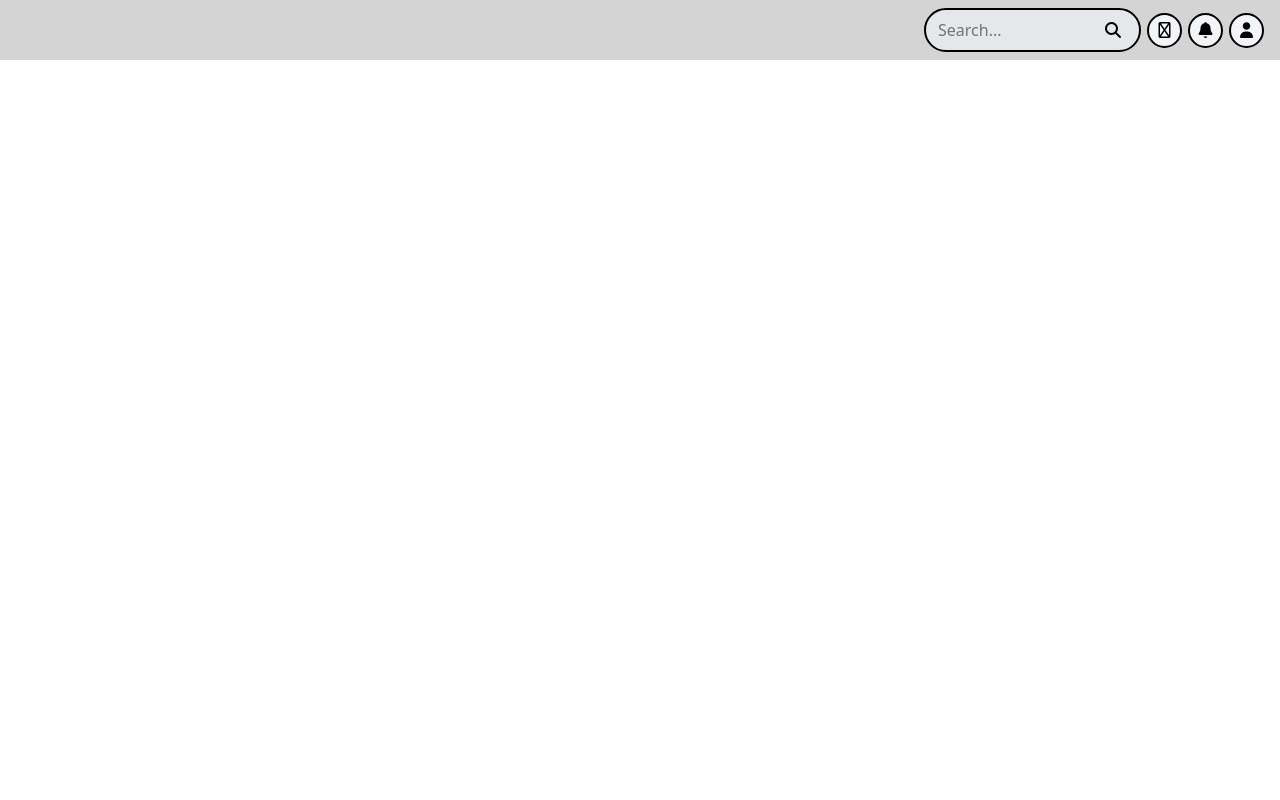
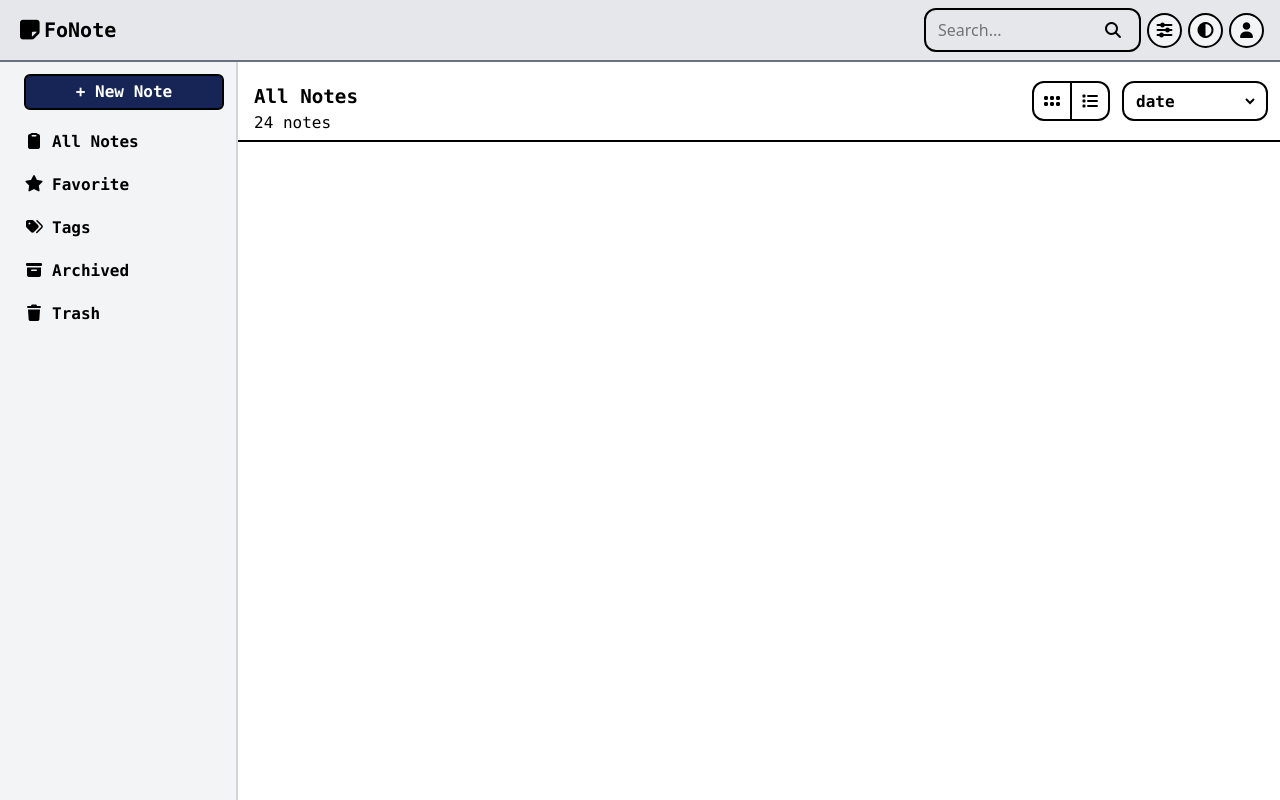
Before and after one commit to kindaMid72/Dotify, a React (Vite) app: page / in a window 1280 px wide. Built offline with nearby package versions, Linux system fonts and the light colour scheme.

Commit message:
fix the layout issues

```diff
--- a/src/App.jsx
+++ b/src/App.jsx
@@ -1,13 +1,23 @@
 import { useState, StrictMode } from 'react';
 import Navbar from './navbar.jsx';
 import { BrowserRouter } from 'react-router-dom';
+import Side_Panel from './Side_Panel.jsx';
+import Main_Page from './Main_Page.jsx';
 function App() {
 
   return (
     <>
     <StrictMode>
       <BrowserRouter>
-        <Navbar />
+        <div className='flex flex-col h-screen'>
+          <Navbar/>
+          <div className='flex flex-1'>
+            <Side_Panel/>
+            <Main_Page/>
+          </div>
+        </div>
+
+
       </BrowserRouter>
     </StrictMode>
     </>
--- /dev/null
+++ b/src/Main_Page.jsx
@@ -0,0 +1,29 @@
+import { useEffect, useState } from "react";
+
+export default () =>{
+    return(
+    <>
+        <div id="Header" className="flex items-center w-full h-20 border-b-2 border-black">
+            <div className="pl-4 pt-4 flex-1"> {/* category section */}
+                <h1 className="text-[1.2em] font-bold font-mono">All Notes</h1> {/* based on sidebar selection */}
+                <p className="font-mono">24 notes</p> {/* based on the number of notes available on that category */}
+             </div>
+
+            <div className="flex border-2 border-black h-[40px] justify-around items-center rounded-xl"> {/* view mode section (grid/list) */}
+                <i className="fa-solid fa-grip m-2 px-0.5"></i>
+                <div className="h-full border-black border-r-2 w-[0.5px]"></div>
+                <i className="fa-solid fa-list m-2 px-0.5"></i>
+            </div>
+            <div className="px-2 mx-3 border-2 border-black rounded-xl h-[40px] flex justify-center items-center">{/* sort section */}
+                <select className="outline-none font-mono font-bold ">
+                    <option value="date">date</option>
+                    <option value="last edited">last edited</option>
+                    <option value="date">date</option>
+                </select>
+            </div>
+        </div>
+
+
+
+    </>)
+}
--- /dev/null
+++ b/src/Side_Panel.jsx
@@ -0,0 +1,22 @@
+import {useState, useEffect} from 'react';
+
+function Side_Panel () {
+
+
+    return <>
+        <div className='p-3 w-[250px] flex flex-col items-center border-gray-300 border-r-2 pl-6 [&_*]:mb-2 [&_*]:font-mono [&_*]:font-extrabold [&_*]:cursor-pointer bg-gray-100'>
+            <button className='border-2 w-full border-black rounded-md px-2 py-1 bg-blue-950 text-white font-mono font-[900] !mb-5'>+ New Note</button>
+            <ol className=' flex flex-col justify-start w-[200px] items-start gap-2 flex-grow [&_i]:mr-2'>
+                <li><i className="fa-solid fa-clipboard"></i>All Notes</li>
+                <li><i className="fa-solid fa-star"></i>Favorite</li>
+                <li><i className="fa-solid fa-tags"></i>Tags</li>
+                <li><i className="fa-solid fa-box-archive"></i>Archived</li>
+                <li className=''><i className="fa-solid fa-trash"></i>Trash</li>
+            </ol>
+        </div>
+
+
+    </>
+}
+
+export default Side_Panel;
--- a/src/navbar.jsx
+++ b/src/navbar.jsx
@@ -3,25 +3,31 @@ import {Link} from 'react-router-dom';
 
 function Navbar (props) {
     return <>
-    <nav id="container" className="p-2 pr-4 bg-neutral-300">
+    <nav id="container" className="p-2 pr-4 bg-gray-200 border-b-[2px] border-gray-500">
         <ol className=" flex justify-end items-center gap-1.5">
-            <li className="group border-2 border-black p-2 rounded-full flex justify-center items-center pl-3 pr-1  focus-within:bg-gray-100 bg-gray-200">{/* place holder */}
-                <input
-                type="text"
-                className="outline-none w-[165px] focus:bg-gray-100"
-                placeholder="Search..."></input>
-                <button className="mr-3 group-focus-within:bg-gray-100">
-                    <i className="fa-solid fa-magnifying-glass"></i>
-                </button>
+            <li className="flex justify-start items-center flex-1 pl-4">
+                <i class="fa-solid fa-note-sticky pr-3 scale-[1.4] "></i>
+                <p className="font-bold text-xl font-mono">FoNote</p>
+            </li>
+            <li className="group border-2 border-black p-2 rounded-xl flex justify-center items-center pl-3 pr-1  focus-within:bg-gray-100 bg-gray-200 transition-colors duration-300 ease-in-out">{/* place holder */}
+                <form>
+                    <input
+                    type="text"
+                    className="outline-none w-[165px] focus:bg-gray-100 transition-colors duration-300 ease-in-out"
+                    placeholder="Search..."></input>
+                    <button type="submit" className="mr-3 group-focus-within:bg-gray-100 transition-colors duration-300 ease-in-out">
+                        <i className="fa-solid fa-magnifying-glass"></i>
+                    </button>
+                </form>
             </li>
             <li className="border-2 border-black rounded-full bg-gray-100 size-[35px] p-1.5 flex justify-center items-center">
                 <Link to="#">
-                    <i class="fa-regular fa-gear"></i>
+                    <i class="fa-solid fa-sliders"></i>
                 </Link>
             </li>
             <li className="border-2 border-black rounded-full bg-gray-100 size-[35px] p-1.5 flex justify-center items-center">
                 <Link to="#" >
-                    <i className="fa-solid fa-bell"></i>
+                    <i class="fa-solid fa-circle-half-stroke"></i>
                 </Link>
             </li>
             <li id="user-profile" className="border-2 border-black bg-gray-100 rounded-full size-[35px] p-1.5 flex justify-center items-center">
```
